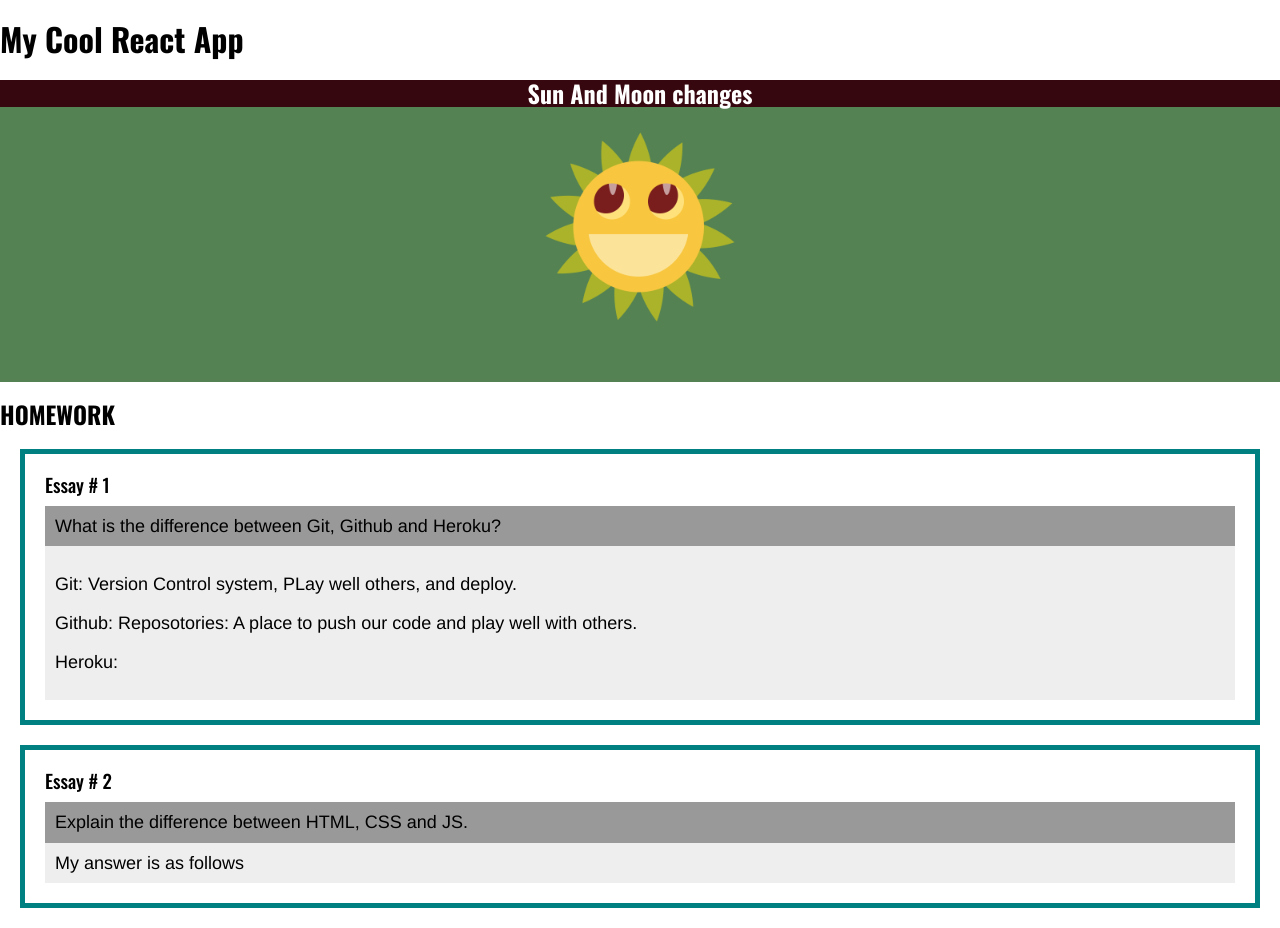
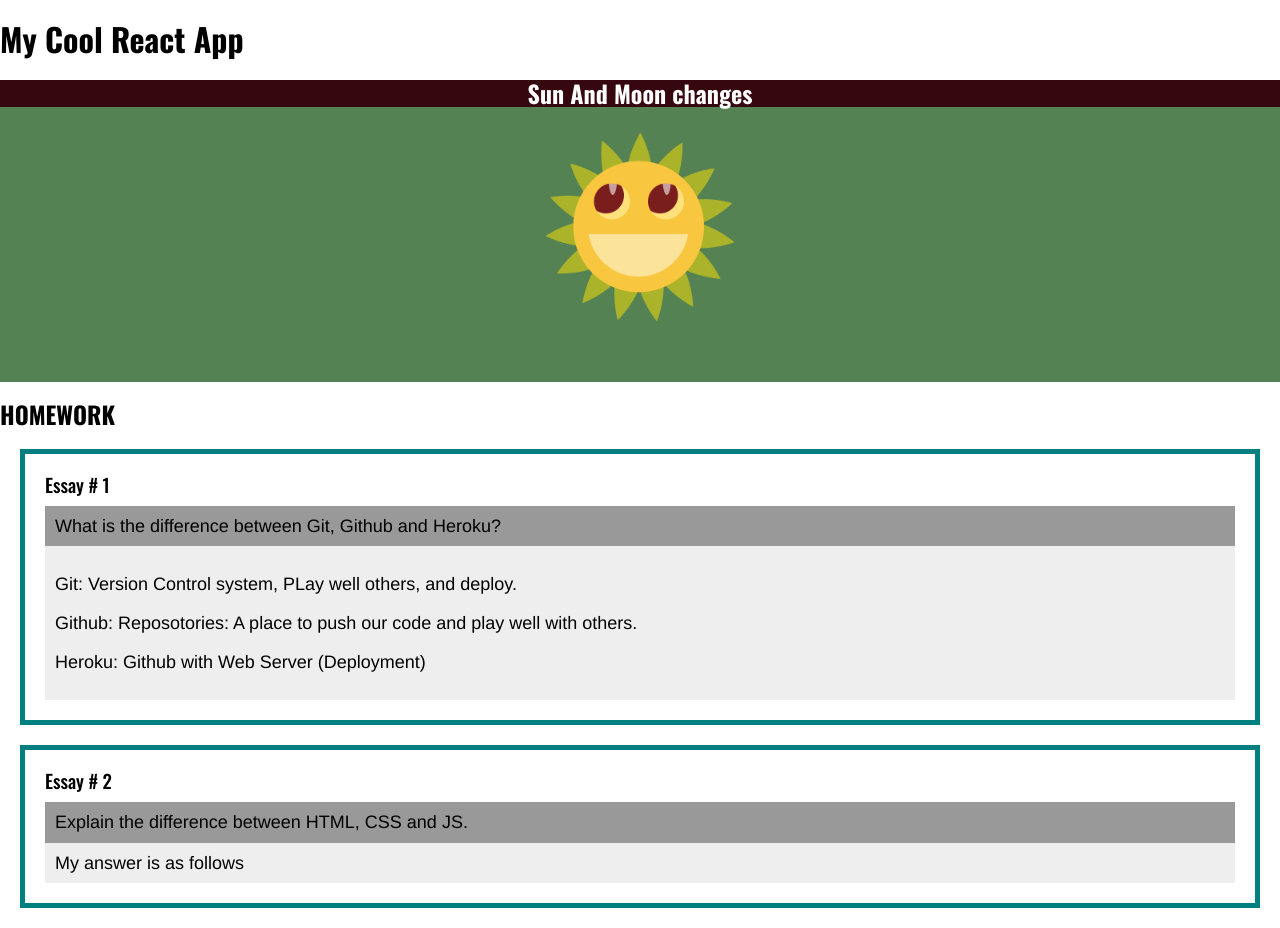
Before and after one commit to meatch/uclax-web1-summer21, a React (Create React App) app: page /homework in a window 1280 px wide. Built offline with nearby package versions, Linux system fonts and the light colour scheme.

Commit message:
updated homeowork

```diff
--- a/src/React/Homework/Homework.jsx
+++ b/src/React/Homework/Homework.jsx
@@ -17,7 +17,7 @@ const Homework = () => {
                     Github: Reposotories: A place to push our code and play well with others.
                 </p>
                 <p>
-                    Heroku:
+                    Heroku: Github with Web Server (Deployment)
                 </p>
             </Essay>
             <Essay
```
